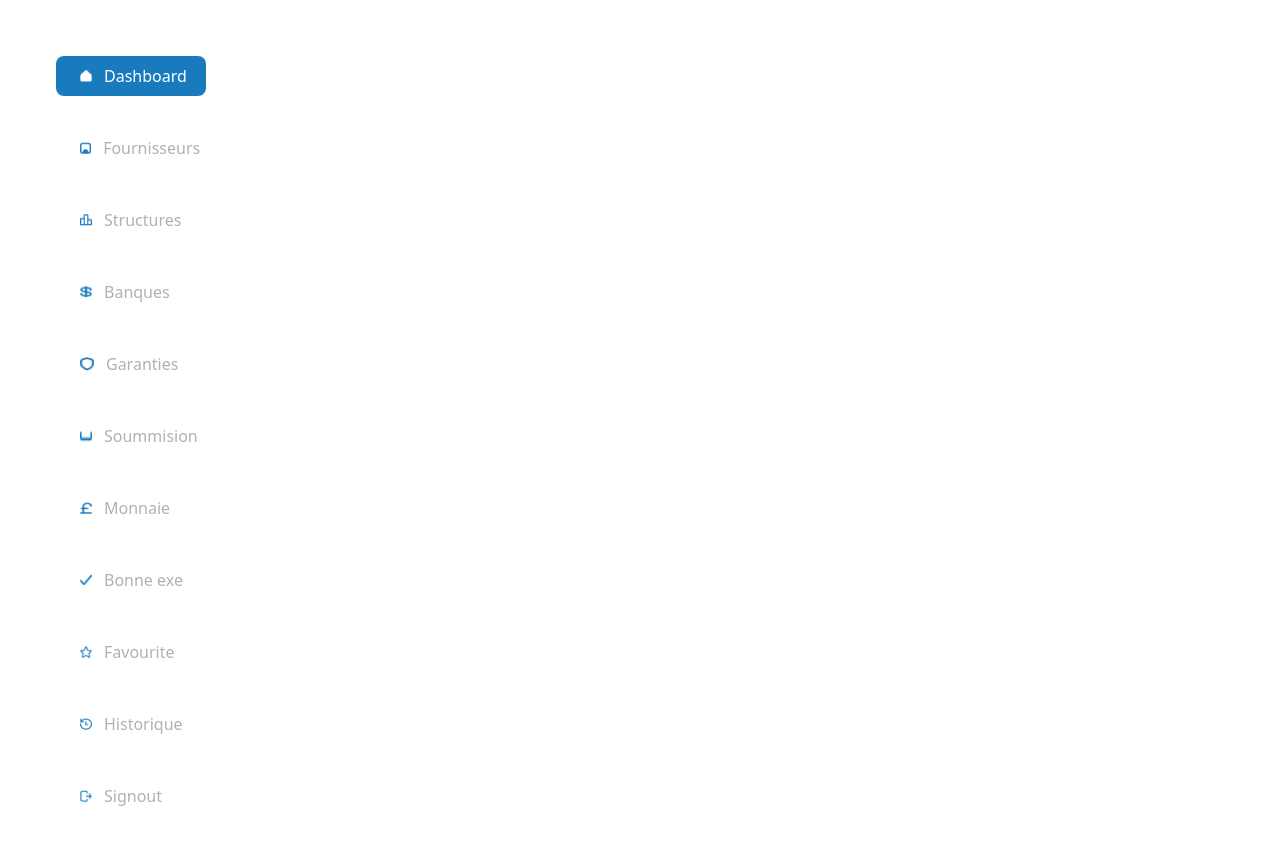
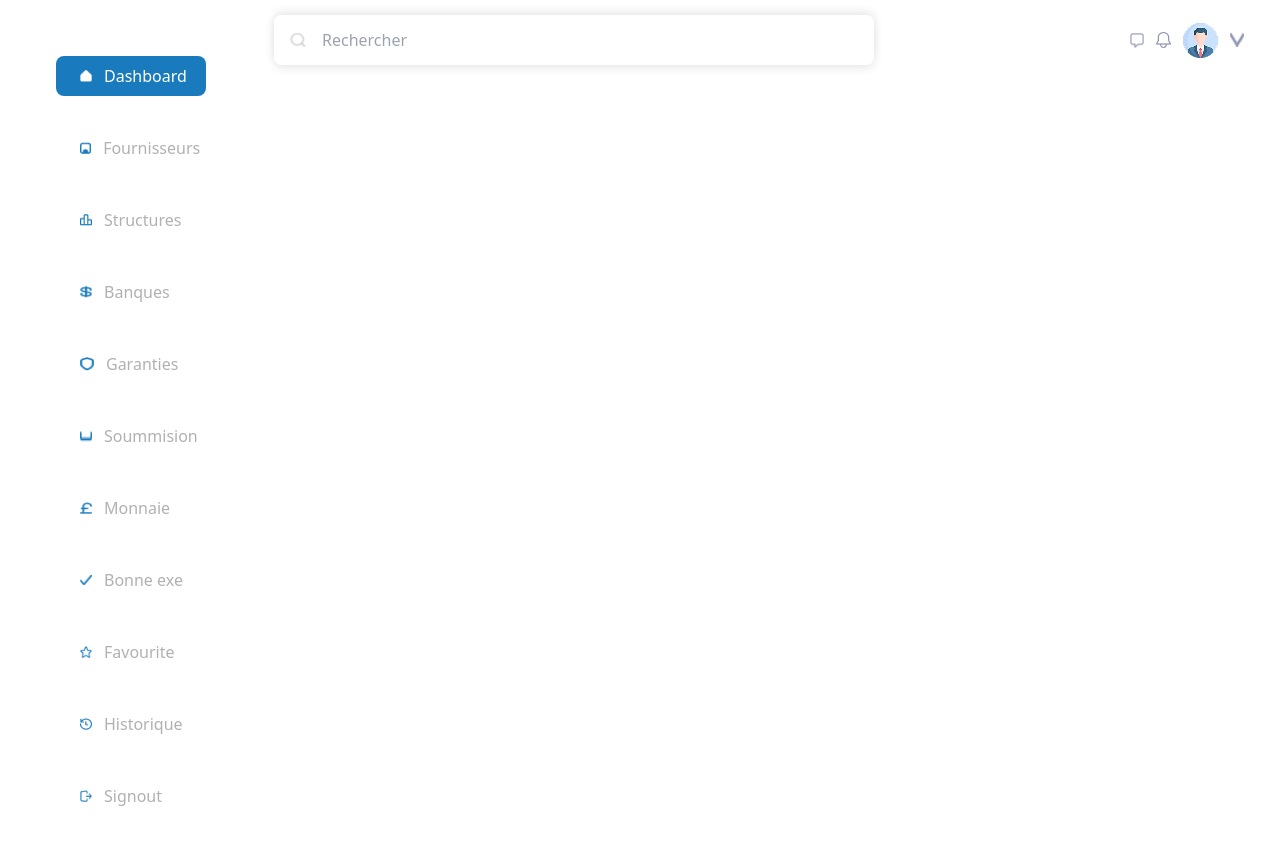
Before and after one commit to waamara/Pfe-repo, a React (Vite) app: page / in a window 1280 px wide. Shown: the top 844 px of the page. Built offline with nearby package versions, Linux system fonts and the light colour scheme.

Commit message:
finished the navbar

```diff
--- a/src/App.jsx
+++ b/src/App.jsx
@@ -1,9 +1,13 @@
 import Dashboard from "../src/components/Dashboard"
+import Navbar from "./components/Navbar"
 
 const App = () => {
   return (
     <>
-    <Dashboard/>
+      <div className="flex flex-row" >
+        <Dashboard />
+        <Navbar />
+      </div>
     </>
   )
 }
--- a/src/components/Navbar.jsx
+++ b/src/components/Navbar.jsx
@@ -1,13 +1,33 @@
+import Iocne1 from "../assets/Group 170.png";
+import Iocne2 from "../assets/profile 1.png";
+import Iocne3 from "../assets/Rectangle 89.png";
+import Iocne4 from "../assets/Vector1.png";
+import Iocne5 from "../assets/Vector2.png";
 
 
 const Navbar = () => {
   return (
-    <div className="flex flex-row" >
-      <div>
-        <input type="text" placeholder=""  />
+    <div className="flex flex-row justify-between items-center bg-slate- 600 w-full h-[80px] px-6">
+      <div className="relative shadow-[0_4px_10px_rgba(0,0,0,0.08),0_-4px_10px_rgba(0,0,0,0.08)] border-none rounded-lg">
+        <img
+          src={Iocne1}
+          alt="Search-Icon"
+          className="absolute  left-4 top-1/2 transform -translate-y-1/2 w-[16px] h-[16px] opacity-60"
+        />
+        <input
+          type="text"
+          placeholder="Rechercher"
+          className="w-[600px] border-none h-[50px] pl-12 pr-4 rounded-lg border border-gray-300 focus:outline-none focus:ring-2 focus:mygray"
+        />
+      </div>
+      <div className="flex flex-row items-center ">
+        <img src={Iocne3} alt="message-icone" className="w-[14px] h-[15px] mr-3" />
+        <img src={Iocne5} alt="notif-icone" className="w-[15px] h-[16px] mr-3" />
+        <img src={Iocne2} alt="profile-icone" className="w-[35px] h-[35px] mr-3" />
+        <img src={Iocne4} alt="icone" className="w-[14px] h-[14px] mr-3" />
       </div>
     </div>
-  )
-}
+  );
+};
 
-export default Navbar
+export default Navbar;
```
